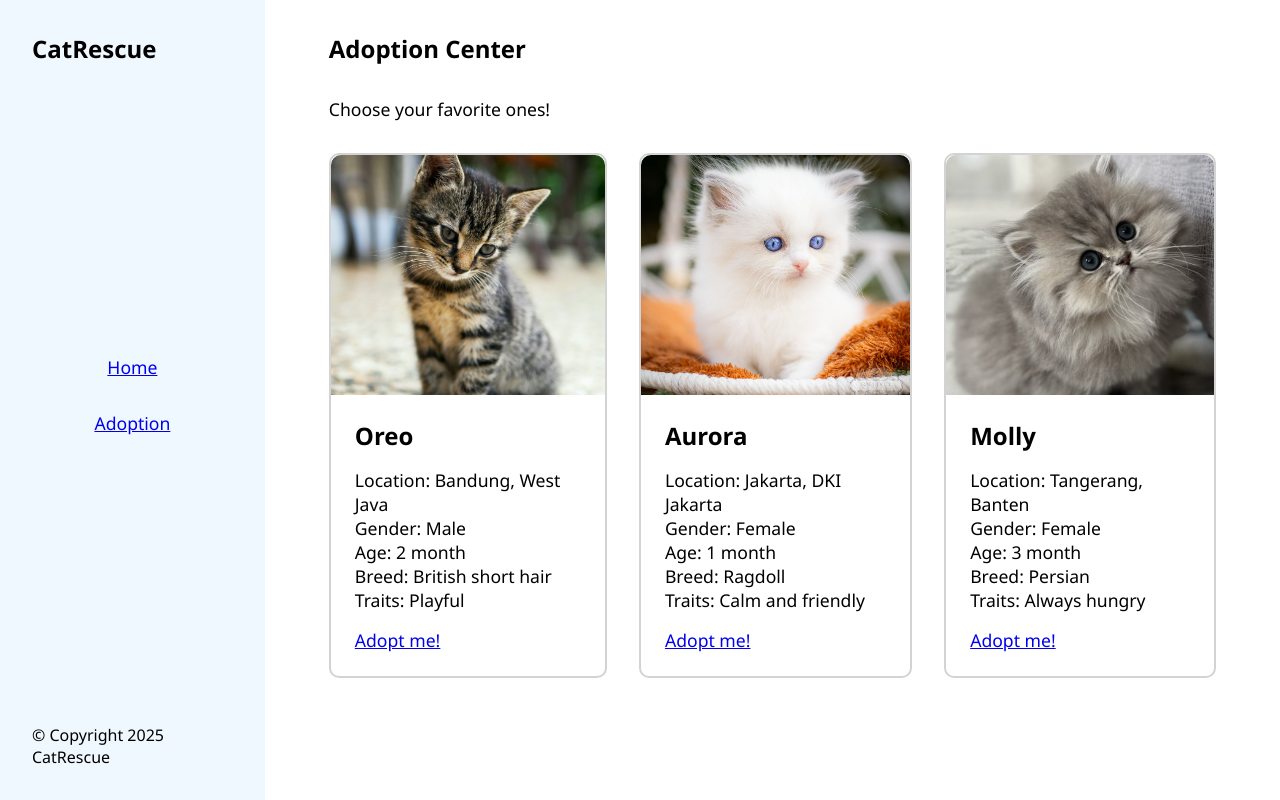
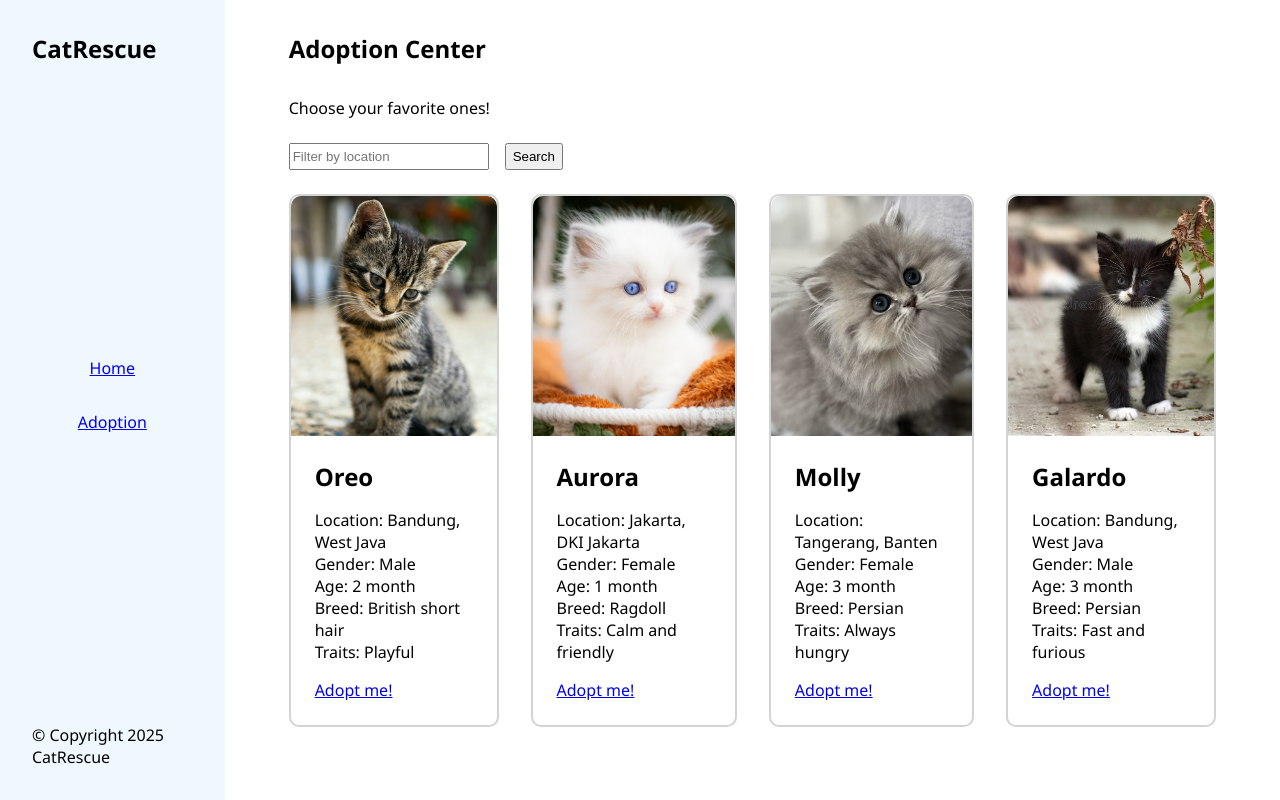
Before and after one commit to irinamrdhtllh/cat-rescue-app, an Angular app: page /adoption in a window 1280 px wide. Built offline with nearby package versions, Linux system fonts and the light colour scheme.

Commit message:
Fix adoption page styling

```diff
--- a/src/app/adoption/adoption.css
+++ b/src/app/adoption/adoption.css
@@ -5,6 +5,23 @@
   padding: 2rem 4rem;
 }
 
+.container {
+  display: flex;
+  flex-direction: column;
+  gap: 1.5rem;
+}
+
+form {
+  display: flex;
+  flex-direction: row;
+  gap: 1rem;
+}
+
+input {
+  height: 1.3rem;
+  width: 12rem;
+}
+
 .results {
   display: flex;
   flex-direction: row;
--- a/src/app/adoption/adoption.html
+++ b/src/app/adoption/adoption.html
@@ -1,9 +1,15 @@
 <section class="adoption-page">
   <h1>Adoption Center</h1>
-  <p>Choose your favorite ones!</p>
-  <section class="results">
-    @for(adoptionCard of adoptionCardList; track $index) {
-    <app-adoption-card [adoptionCard]="adoptionCard"></app-adoption-card>
-    }
-  </section>
+  <div class="container">
+    <p>Choose your favorite ones!</p>
+    <form>
+      <input type="text" placeholder="Filter by location" />
+      <button type="button">Search</button>
+    </form>
+    <div class="results">
+      @for(adoptionCard of adoptionCardList; track $index) {
+      <app-adoption-card [adoptionCard]="adoptionCard"></app-adoption-card>
+      }
+    </div>
+  </div>
 </section>
--- a/src/app/adoption/adoption.ts
+++ b/src/app/adoption/adoption.ts
@@ -43,5 +43,16 @@ export class Adoption {
       breed: 'Persian',
       traits: 'Always hungry',
     },
+    {
+      id: 3,
+      photo: '/assets/galardo.jpg',
+      name: 'Galardo',
+      city: 'Bandung',
+      state: 'West Java',
+      gender: 'Male',
+      age: '3 month',
+      breed: 'Persian',
+      traits: 'Fast and furious',
+    },
   ];
 }
--- a/src/styles.css
+++ b/src/styles.css
@@ -17,5 +17,5 @@ a {
 p,
 li,
 a {
-  font-size: 1.1rem;
+  font-size: 1rem;
 }
```
Also changed, not shown: public/assets/galardo.jpg (added).
